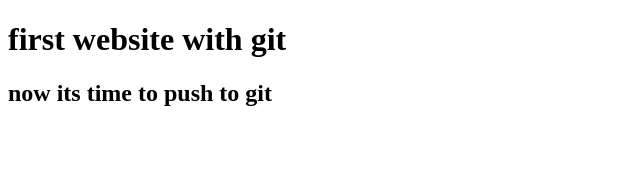
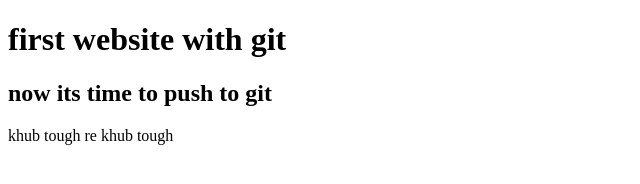
Before and after one commit to Indronilnrk99/my-first-website, a plain HTML site: page indes.html in a window 1280 px wide. Shown: the whole page, without its empty margins (0-640 px from the left). Drawn offline with Linux system fonts and the light colour scheme.

Commit message:
khub e tough

```diff
--- a/indes.html
+++ b/indes.html
@@ -8,5 +8,6 @@
 <body>
     <h1>first website with git</h1>
     <h2>now its time to push to git</h2>
+    <p>khub tough re khub tough </p>
 </body>
 </html>
```
